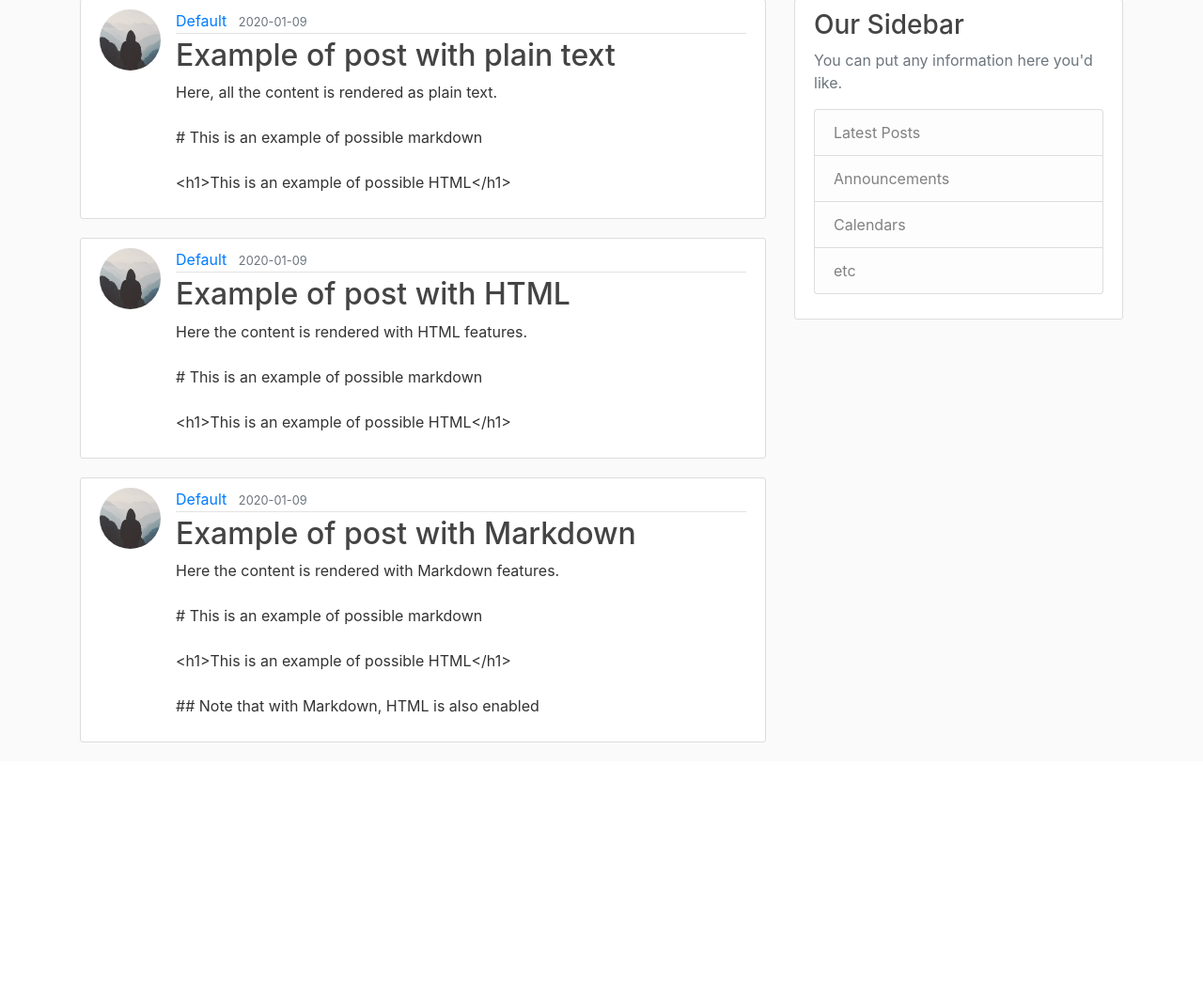
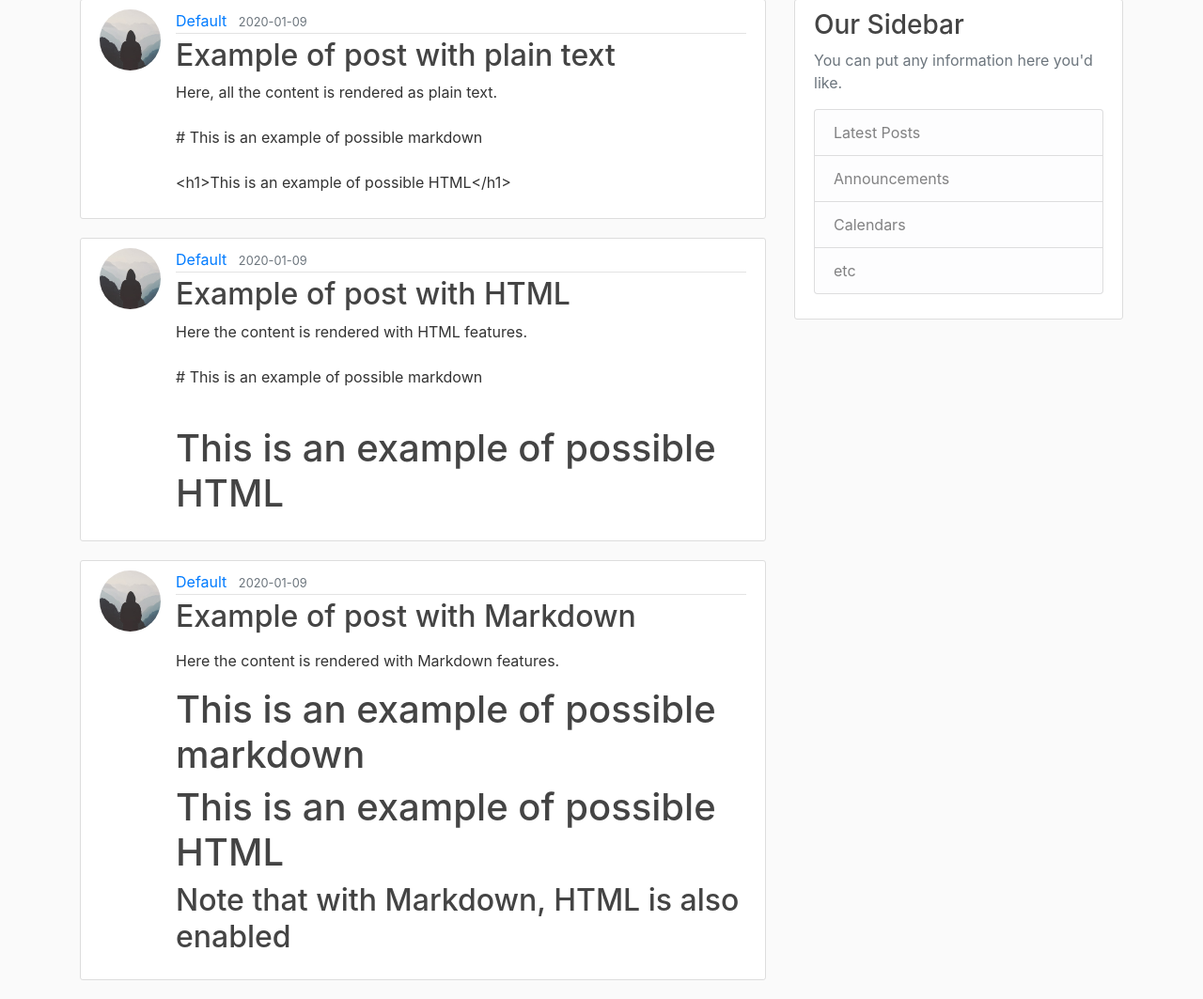
Before and after one commit to carlosnatalino/simple-flask-blog, a Flask app: page / in a window 1280 px wide. Shown: the part 81-1144 px from the top of the page at 94% size. Before the commit the page ends 871 px from the top, so only its background shows below. Run offline with Flask 2, Linux system fonts and the light colour scheme; data comes from the database, SQL or seed files in the repository; some libraries are stand-ins or nearby versions.

Commit message:
Fixing render part for the home page

```diff
--- a/flaskblog/templates/home.html
+++ b/flaskblog/templates/home.html
@@ -9,7 +9,13 @@
               <small class="text-muted">{{ post.date_posted.strftime('%Y-%m-%d') }}</small>
             </div>
             <h2><a class="article-title" href="{{ url_for('post', post_id=post.id) }}">{{ post.title }}</a></h2>
+            {% if post.content_type == 'plain' %}
             <p class="article-content">{{ post.content }}</p>
+            {% elif post.content_type == 'html' %}
+            <p class="article-content">{{ post.content | safe }}</p>
+            {% elif post.content_type == 'markdown' %}
+            <p class="article-content">{{ post.content | markdown }}</p>
+            {% endif  %}
           </div>
         </article>
     {% endfor %}
```
Also changed, not shown: README.md.
